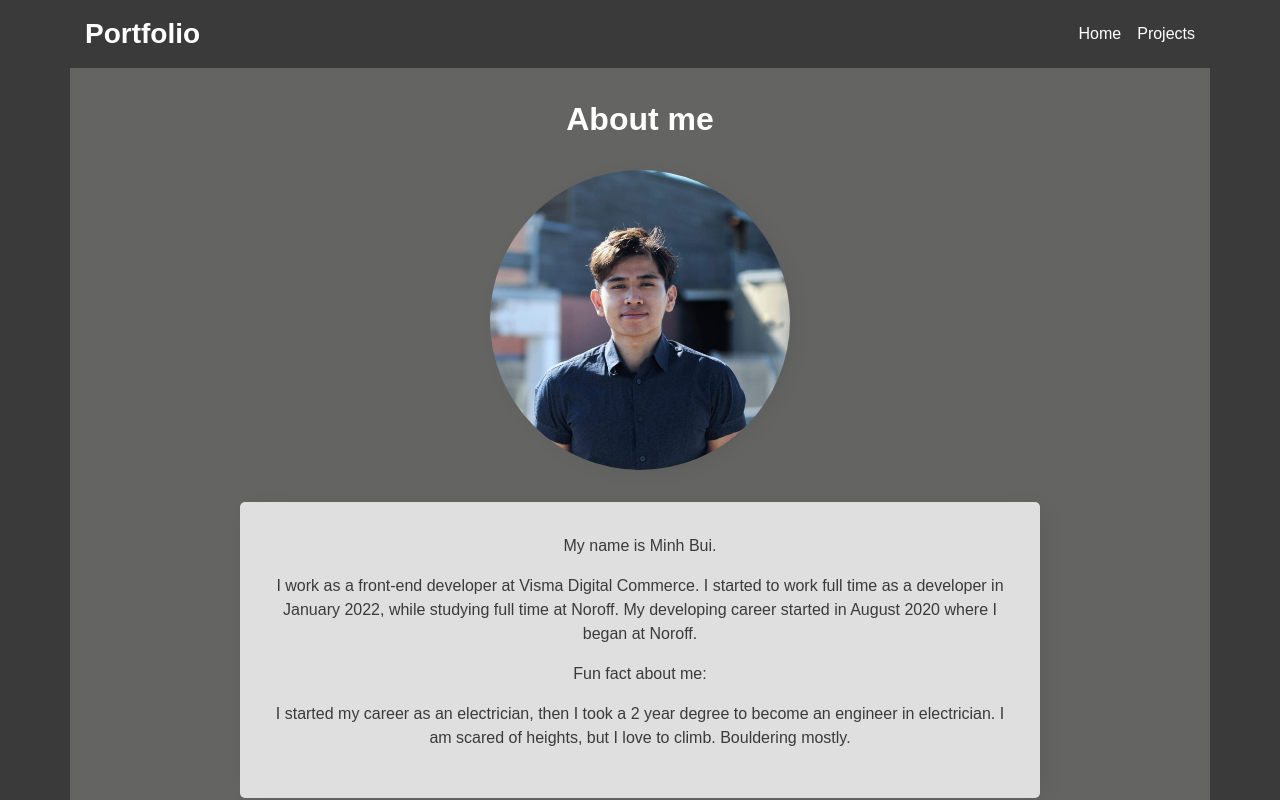
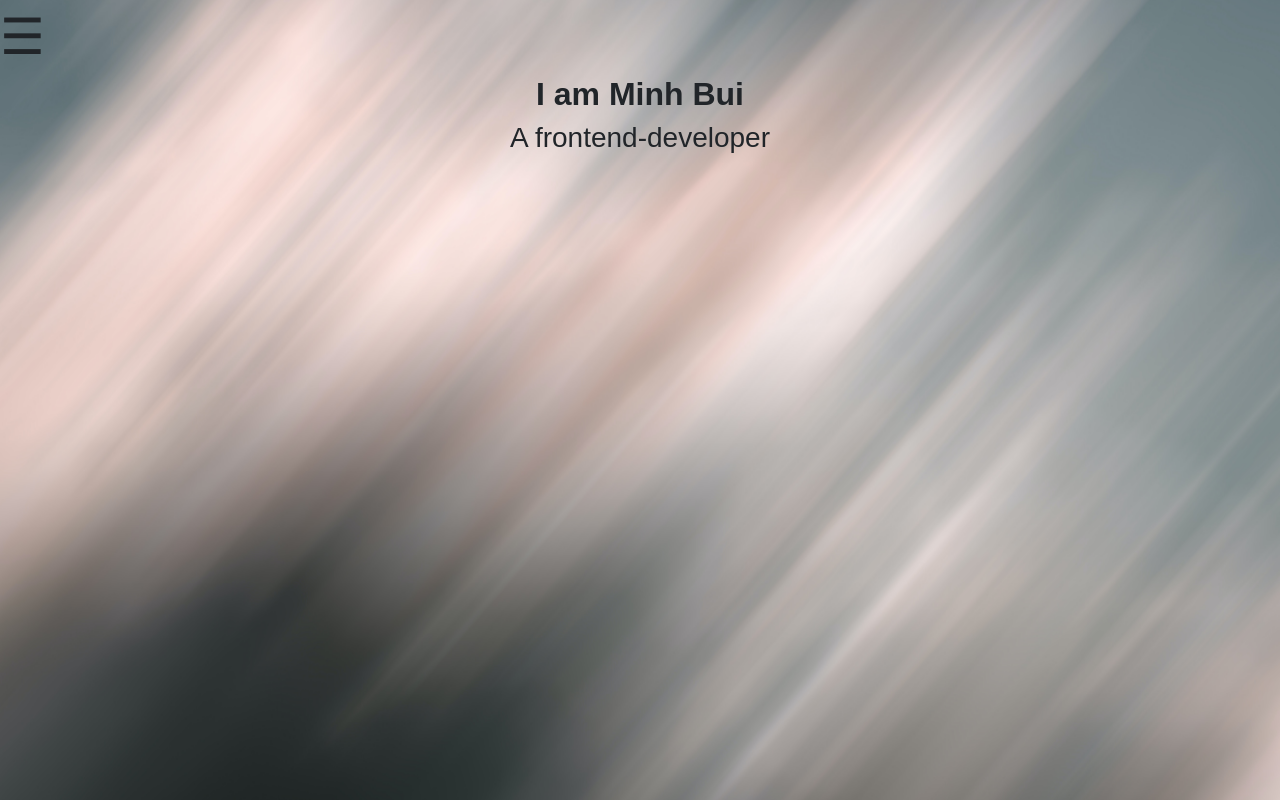
Before and after one commit to MinhBuiCong/last-portfolio-noroff, a React (Create React App) app: page / in a window 1280 px wide. Shown: the top 800 px of the page. Built offline with nearby package versions, Linux system fonts and the light colour scheme.

Commit message:
navbar
Fixing navbar

```diff
--- a/package.json
+++ b/package.json
@@ -9,6 +9,7 @@
     "node-sass": "^7.0.1",
     "react": "^18.1.0",
     "react-bootstrap": "^2.2.2",
+    "react-burger-menu": "^3.0.9",
     "react-dom": "^18.1.0",
     "react-icons": "^4.4.0",
     "react-router-dom": "^6.3.0",
--- a/src/App.js
+++ b/src/App.js
@@ -4,11 +4,8 @@ import {
     BrowserRouter as Router,
     Routes,
     Route,
-  NavLink,
 } from "react-router-dom";
-import NavBar from "react-bootstrap/Navbar";
-import Nav from "react-bootstrap/Nav";
-import Container from "react-bootstrap/Container";
+import Navbar from "./components/Navbar/navbar";
 import Home from "./components/Home/home";
 import ProjectPage from "./components/Projects/projectPage";
 import ProjectDetail from "./components/Projects/projectDetail";
@@ -17,21 +14,7 @@ function App() {
     return (
         <Router>
             <main>
-        <NavBar className="navbar" expand="lg">
-          <Container className="container">
-            <NavBar.Brand className="nav-brand" href="/">
-              Portfolio
-            </NavBar.Brand>
-            <Nav className="nav">
-              <NavLink className="link" to="/">
-                Home
-              </NavLink>
-              <NavLink className="link" to="/projects">
-                Projects
-              </NavLink>
-            </Nav>
-          </Container>
-        </NavBar>
+                <Navbar />
                 <Routes>
                     <Route exact path="/" element={<Home />} />
                     <Route path="/projects/:id" element={<ProjectDetail />} />
--- /dev/null
+++ b/src/components/Footer/footer.js
@@ -0,0 +1,32 @@
+import React from 'react'
+import { FaLinkedin, FaInstagram, FaFacebook, FaGithub } from "react-icons/fa";
+import { AboutData } from "../../data/aboutData";
+
+
+function Footer() {
+    const {
+        gitLink,
+        facebookLink,
+        igLink,
+        linkedInLink,
+    } = AboutData;
+  return (
+    <div className="about-link-container">
+    <h2 className="about-link-title">Contact links</h2>
+    <a className="about-link" href={gitLink}>
+      <FaGithub className="icon" />
+    </a>
+    <a className="about-link" href={facebookLink}>
+      <FaFacebook className="icon" />
+    </a>
+    <a className="about-link" href={igLink}>
+      <FaInstagram className="icon" />
+    </a>
+    <a className="about-link" href={linkedInLink}>
+      <FaLinkedin className="icon" />
+    </a>
+  </div>
+  )
+}
+
+export default Footer
--- a/src/components/Home/home.js
+++ b/src/components/Home/home.js
@@ -1,6 +1,7 @@
 import React from "react";
-import { AboutData } from "../../constant/aboutData";
-import { FaLinkedin, FaInstagram, FaFacebook, FaGithub } from "react-icons/fa";
+import { AboutData } from "../../data/aboutData";
+import Footer from "../Footer/footer";
+import { slide as Menu } from 'react-burger-menu'
 
 function Home() {
   const {
@@ -9,14 +10,12 @@ function Home() {
     intro,
     main,
     end,
-    gitLink,
-    facebookLink,
-    igLink,
-    linkedInLink,
   } = AboutData;
   return (
-    <div className="about-container">
-      <h1 className="about-title">{title}</h1>
+      <div className="home-content">
+          <h1 className="title">{intro}</h1>
+          <h2 className="sub-title">{main}</h2>
+      {/* <h1 className="about-title">{title}</h1>
       <div
         className="about-img"
         style={{ backgroundImage: `url(${image})` }}
@@ -26,22 +25,8 @@ function Home() {
         <p className="about-text">{main}</p>
         <p className="about-text">Fun fact about me:</p>
         <p className="about-text">{end}</p>
-      </div>
-      <div className="about-link-container">
-        <h2 className="about-link-title">Contact links</h2>
-        <a className="about-link" href={gitLink}>
-          <FaGithub className="icon" />
-        </a>
-        <a className="about-link" href={facebookLink}>
-          <FaFacebook className="icon" />
-        </a>
-        <a className="about-link" href={igLink}>
-          <FaInstagram className="icon" />
-        </a>
-        <a className="about-link" href={linkedInLink}>
-          <FaLinkedin className="icon" />
-        </a>
-      </div>
+          </div> */}
+          {/* <Footer/> */}
     </div>
   );
 }
--- /dev/null
+++ b/src/components/Navbar/navbar.js
@@ -0,0 +1,47 @@
+import React, { useState, useEffect } from "react";
+import { NavLink } from "react-router-dom";
+
+const Navbar = () => {
+    const [overlayWidth, setOverlayWidth] = useState(0);
+
+    const openNav = () => {
+        setOverlayWidth("100%");
+    }
+
+    const closeNav = () => {
+        setOverlayWidth(0);
+    }
+
+    useEffect(() => {
+        const handleClickOutside = (event) => {
+            const myNav = document.getElementById("myNav");
+            if (myNav && !myNav.contains(event.target)) {
+                closeNav();
+            }
+        }
+
+        document.addEventListener('click', handleClickOutside);
+
+        return () => {
+            document.removeEventListener('click', handleClickOutside);
+        }
+    }, []);
+
+
+    return (
+        <nav>
+            <div id="myNav" className="overlay" style={{ width: overlayWidth }}>
+                <div className="closebtn" onClick={closeNav}>&times;</div>
+                <div className="overlay-content">
+                    <NavLink to="/about">About</NavLink>
+                    <NavLink to="/projects">Projects</NavLink>
+                </div>
+            </div>
+            <div className="menu" style={{ fontSize: '50px', cursor: 'pointer' }} onClick={openNav}>&#9776;</div>
+
+        </nav>
+
+    );
+};
+
+export default Navbar
--- a/src/components/Projects/projectPage.js
+++ b/src/components/Projects/projectPage.js
@@ -1,5 +1,5 @@
 import React from "react";
-import { ProjectData } from "../../constant/projectData";
+import { ProjectData } from "../../data/projectData";
 import Projects from "./projects";
 
 function ProjectPage() {
--- a/src/components/Projects/projects.js
+++ b/src/components/Projects/projects.js
@@ -4,16 +4,16 @@ import { Link } from "react-router-dom";
 import Card from "react-bootstrap/Card";
 
 function Projects({ data }) {
-  const { id, title, shortDescription } = data;
+  const { id, title, shortDescription, gitLink } = data;
   return (
-    <Link to={`${id}`} key={id} className="card-link" state={{ data: data }}>
+    <a href={gitLink} key={id} className="card-link" state={{ data: data }}>
       <Card className="card-container" key={id}>
         <Card.Body className="card-text-container">
           <Card.Title className="card-title">{title}</Card.Title>
           <Card.Text className="card-description">{shortDescription}</Card.Text>
         </Card.Body>
       </Card>
-    </Link>
+    </a>
   );
 }
 Projects.propTypes = {
--- a/src/constant/aboutData.js
+++ b/src/data/aboutData.js
@@ -4,10 +4,11 @@ export const AboutData = {
   id: 0,
   title: "About me",
   image: me,
-  intro: `My name is Minh Bui.`,
-  main: `I work as a front-end developer at Visma Digital Commerce.
-        I started to work full time as a developer in January 2022, while studying full time at Noroff.
-        My developing career started in August 2020 where I began at Noroff.`,
+  intro: `I am Minh Bui`,
+  main: `A frontend-developer`,
+//   main: `I worked as a front-end developer at Twoday Commerce AS.
+//         I started to work full time as a developer in January 2022, while studying full time at Noroff.
+//         My developing career started in August 2020 where I began at Noroff.`,
   end: `I started my career as an electrician, then I took a 2 year degree to become an engineer in electrician.
         I am scared of heights, but I love to climb. Bouldering mostly.`,
   gitLink: "https://github.com/MinhBuiCong",
--- a/src/sass/partials/_home.scss
+++ b/src/sass/partials/_home.scss
@@ -1,13 +1,20 @@
+.home-content {
+    display: flex;
+    flex-direction: column;
+    justify-content: center;
+    align-items: center;
+}
+
 .about-container {
-  max-width: 1140px;
-  margin: 0 auto;
-  display: flex;
-  flex-direction: column;
-  align-items: center;
-  background-color: $secondary-color;
-  padding-top: 2rem;
-  min-height: 85vh;
-  border-radius: 0 0 5px 5px;
+//   max-width: 1140px;
+//   margin: 0 auto;
+//   display: flex;
+//   flex-direction: column;
+//   align-items: center;
+//   background-color: $secondary-color;
+//   padding-top: 2rem;
+//   min-height: 85vh;
+//   border-radius: 0 0 5px 5px;
   .about-title {
     margin-bottom: 2rem;
     font-family: $font-heading;
--- a/src/sass/partials/_navbar.scss
+++ b/src/sass/partials/_navbar.scss
@@ -1,30 +1,44 @@
-.navbar {
-  max-width: 100vw;
-  background-color: $navbar-color;
-  .container {
-    max-width: 1140px;
-    margin: 0 auto;
-    display: flex;
-    justify-content: space-between;
-    .nav-brand {
+.overlay {
+	height: 100%;
+	width: 0;
+	position: fixed;
+	z-index: 1;
+	top: 0;
+	left: 0;
+	background-color: rgba(41, 31, 31, 0.894);
+	overflow-x: hidden;
+	transition: 0.5s;
+}
+
+.overlay-content {
+	position: relative;
+	top: 25%;
+	width: 100%;
 	text-align: center;
-      color: $heading-color;
-      font-weight: bold;
-      font-size: $heading-secondary;
-      margin: 0;
+	margin-top: 30px;
 }
-    .nav {
-      display: flex;
-      flex-direction: row;
-      justify-content: space-around;
-      .link {
+
+.overlay a {
+	padding: 8px;
 	text-decoration: none;
-        color: $heading-color;
-        margin-left: 1rem;
+	font-size: 36px;
+	color: #fff;
+	display: block;
+	transition: 0.3s;
 }
-      .link:hover {
-        text-decoration: underline;
+
+.overlay div {
+	color: #fff;
 }
+
+.overlay a:hover,
+.overlay a:focus {
+	color: #f1f1f1;
 }
+
+.overlay .closebtn {
+	position: absolute;
+	top: 20px;
+	right: 45px;
+	font-size: 60px;
 }
-}
--- a/src/sass/style.scss
+++ b/src/sass/style.scss
@@ -5,5 +5,12 @@
 @import "partials/home";
 
 * {
-  font-family: $font-heading;
+	font-family: $font-heading;
 }
+
+main {
+	background-image: url("../image/backdrop.jpg");
+	background-position: center center;
+	background-repeat: no-repeat;
+	background-size: cover;
+}
```
Also changed, not shown: src/data/projectData.js (renamed from src/constant/projectData.js), src/image/backdrop.jpg (added), 1 other file (tests, documents, lock files or other folders). Lines whose indentation alone changed are shown as unchanged.
